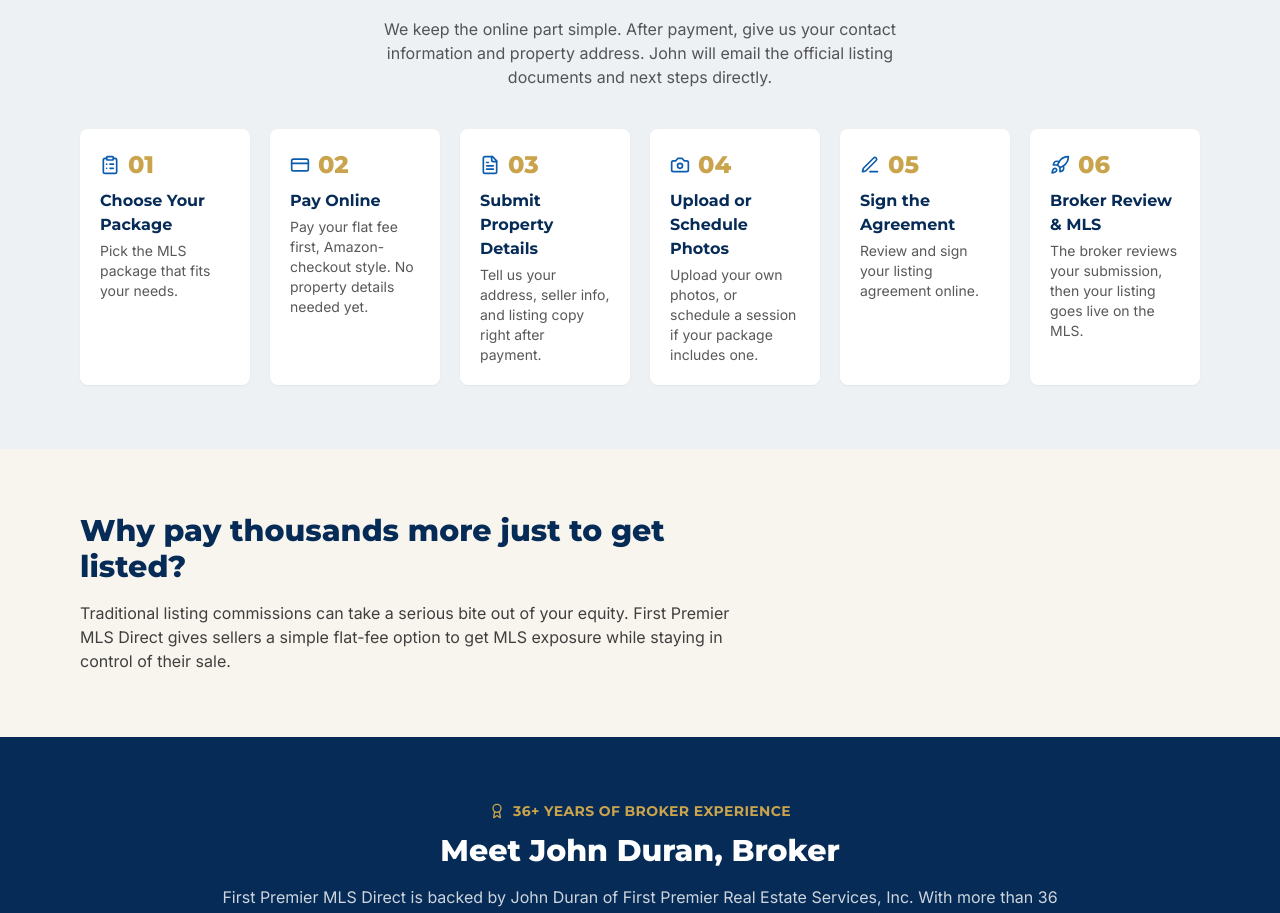
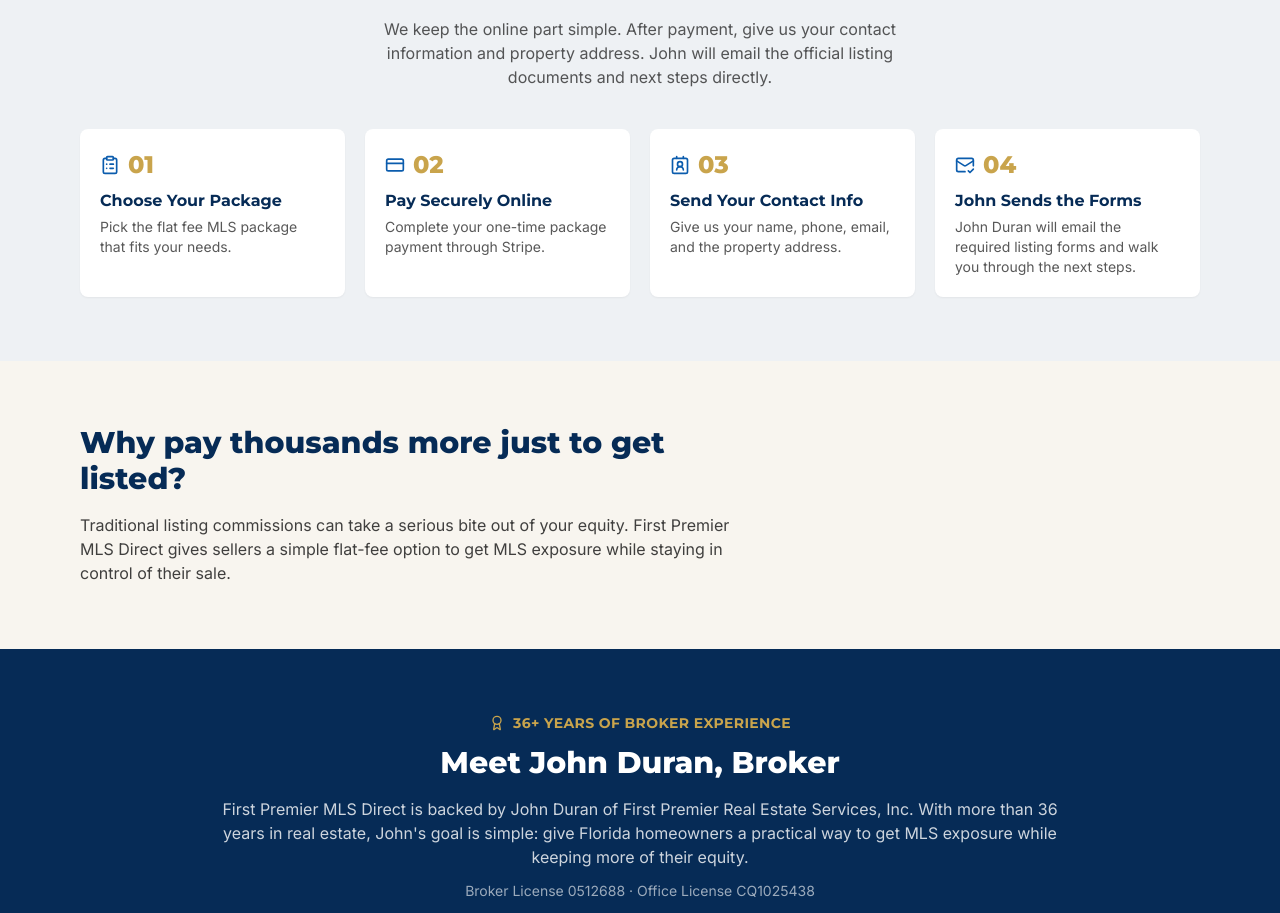
Before and after one commit to Elicasta/firstpremiermlsdirect, a Next.js app: page / in a window 1280 px wide. Shown: the part 1766-2679 px from the top of the page. Built offline with nearby package versions, Linux system fonts and the light colour scheme.

Commit message:
Simplify customer process to broker-led follow-up

```diff
--- a/components/HowItWorksSteps.tsx
+++ b/components/HowItWorksSteps.tsx
@@ -1,46 +1,44 @@
-import { ClipboardList, CreditCard, FileText, Camera, PenLine, Rocket } from "lucide-react";
+import { ClipboardList, CreditCard, ContactRound, MailCheck } from "lucide-react";
 import { Reveal } from "./Reveal";
 
 const STEPS = [
   {
     icon: ClipboardList,
     title: "Choose Your Package",
-    body: "Pick the MLS package that fits your needs."
+    body: "Pick the flat fee MLS package that fits your needs."
   },
   {
     icon: CreditCard,
-    title: "Pay Online",
-    body: "Pay your flat fee first, Amazon-checkout style. No property details needed yet."
+    title: "Pay Securely Online",
+    body: "Complete your one-time package payment through Stripe."
   },
   {
-    icon: FileText,
-    title: "Submit Property Details",
-    body: "Tell us your address, seller info, and listing copy right after payment."
+    icon: ContactRound,
+    title: "Send Your Contact Info",
+    body: "Give us your name, phone, email, and the property address."
   },
   {
-    icon: Camera,
-    title: "Upload or Schedule Photos",
-    body: "Upload your own photos, or schedule a session if your package includes one."
-  },
-  {
-    icon: PenLine,
-    title: "Sign the Agreement",
-    body: "Review and sign your listing agreement online."
-  },
-  {
-    icon: Rocket,
-    title: "Broker Review & MLS",
-    body: "The broker reviews your submission, then your listing goes live on the MLS."
+    icon: MailCheck,
+    title: "John Sends the Forms",
+    body: "John Duran will email the required listing forms and walk you through the next steps."
   }
 ];
 
 export function HowItWorksSteps() {
   return (
-    <ol className="grid gap-5 sm:grid-cols-2 lg:grid-cols-3 xl:grid-cols-6">
+    <ol className="grid gap-5 sm:grid-cols-2 lg:grid-cols-4">
       {STEPS.map((step, i) => (
-        <Reveal key={step.title} delay={i * 100} as="li" className="group h-full rounded-lg bg-white p-5 shadow-sm transition-all duration-300 hover:-translate-y-1 hover:shadow-md">
+        <Reveal
+          key={step.title}
+          delay={i * 100}
+          as="li"
+          className="group h-full rounded-lg bg-white p-5 shadow-sm transition-all duration-300 hover:-translate-y-1 hover:shadow-md"
+        >
           <div className="flex items-center gap-2">
-            <step.icon className="h-5 w-5 text-blue transition-transform duration-300 group-hover:scale-110" aria-hidden="true" />
+            <step.icon
+              className="h-5 w-5 text-blue transition-transform duration-300 group-hover:scale-110"
+              aria-hidden="true"
+            />
             <span className="font-display text-2xl font-extrabold text-gold">
               {String(i + 1).padStart(2, "0")}
             </span>
```
